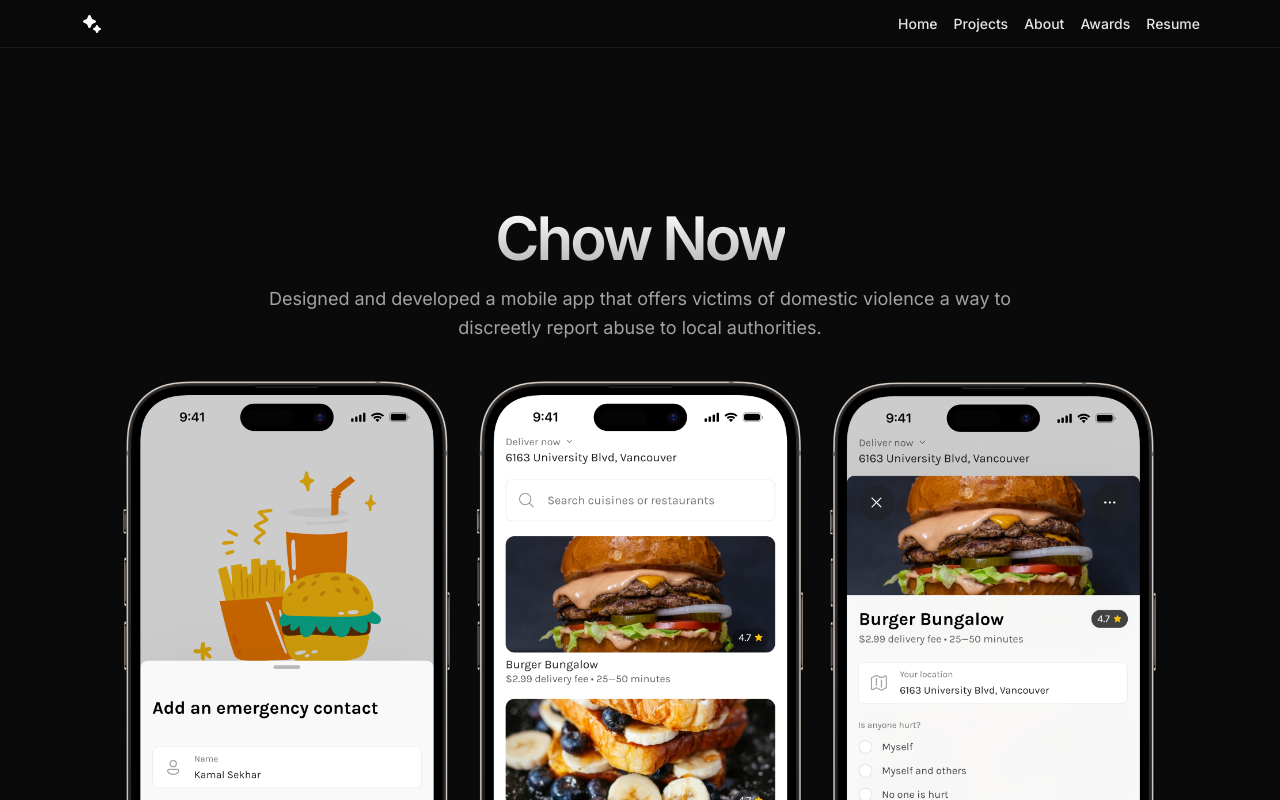
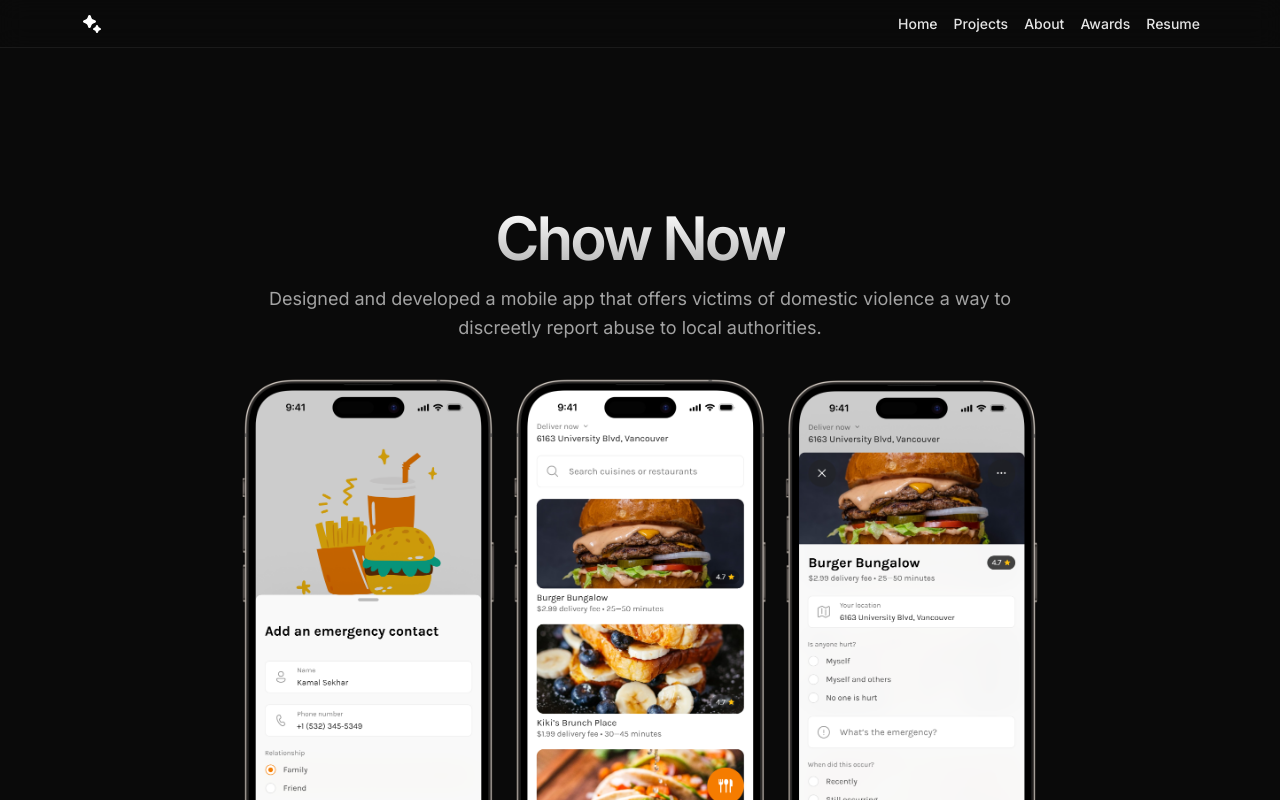
Before and after one commit to christinaraganit/iat339_p3, a Next.js app in the folder portfolio/: page /projects/chow-now in a window 1280 px wide. Shown: the top 800 px of the page. Built offline with nearby package versions, Linux system fonts and the light colour scheme.

Commit message:
Added a width and height to image

```diff
--- a/portfolio/app/projects/chow-now/page.tsx
+++ b/portfolio/app/projects/chow-now/page.tsx
@@ -29,6 +29,8 @@ export default function ChowNow() {
           <img
             src="/projects/chow-now/header.png"
             alt="Screens from Chow Now app"
+            width={800}
+            height={1621}
           ></img>
         </picture>
       </section>
```
